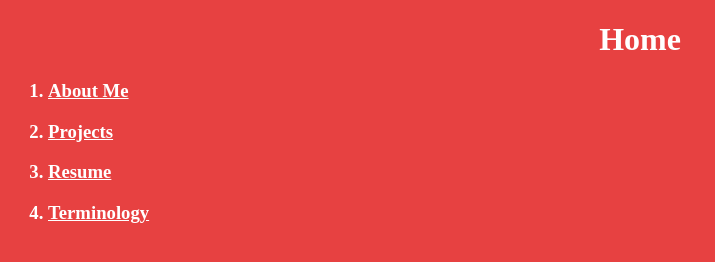
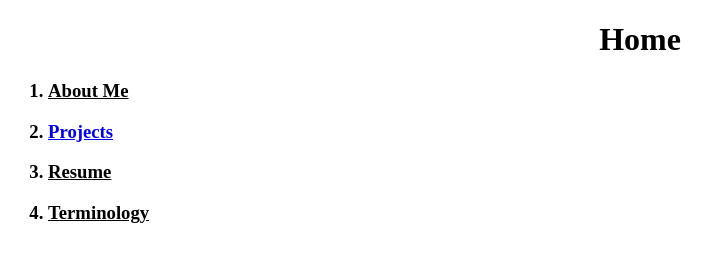
Before and after one commit to dtinney1/dtinney1.github.io, a plain HTML site: page index.html in a window 1280 px wide. Shown: the whole page, without its empty margins (0-715 px from the left). Drawn offline with Linux system fonts and the light colour scheme.

Commit message:
Update index.html

```diff
--- a/index.html
+++ b/index.html
@@ -1,7 +1,7 @@
 <!DOCTYPE html>
 <html>
     <title>Darrens Website</title>
-    <body style="background-color:rgb(231, 65, 65);">
+    <body style="background-color:rgb(255, 255, 255);">
     <style>
         div.a {
 	text-align: center;
@@ -9,14 +9,14 @@
     </style>
     <div class="a">
     <header>
-        <h1 style="color:rgb(255, 255, 255);">Home</h1>
+        <h1 style="color:rgb(0, 0, 0);">Home</h1>
     </div>
        <nav>
         <ol>
-            <h3 style="color:rgb(255, 255, 255);"><li><a href ="about.html" style="color:rgb(255, 255, 255);">About Me</li></h4></a>
-            <h3 style="color:rgb(255, 255, 255);"><li><a href ="project.html" style="color:rgb(255, 255, 255);">Projects</li></h4></a>
-            <h3 style="color:rgb(255, 255, 255);"><li><a href ="resume.pdf" style="color:rgb(255, 255, 255);">Resume</li></h4></a>
-            <h3 style="color:rgb(255, 255, 255);"><li><a href ="terminology.html" style="color:rgb(255, 255, 255);">Terminology</li></h4></a>
+            <h3 style="color:rgb(0, 0, 0);"><li><a href ="about.html" style="color:rgb(0, 0, 0);">About Me</li></h4></a>
+            <h3 style="color:rgb(0, 0, 0);"><li><a href ="project.html" style="color:rgb(0, 0. 0);">Projects</li></h4></a>
+            <h3 style="color:rgb(0, 0, 0);"><li><a href ="resume.pdf" style="color:rgb(0, 0, 0);">Resume</li></h4></a>
+            <h3 style="color:rgb(0, 0, 0);"><li><a href ="terminology.html" style="color:rgb(0, 0, 0);">Terminology</li></h4></a>
         </ol>
     </nav>
     </header>
```
